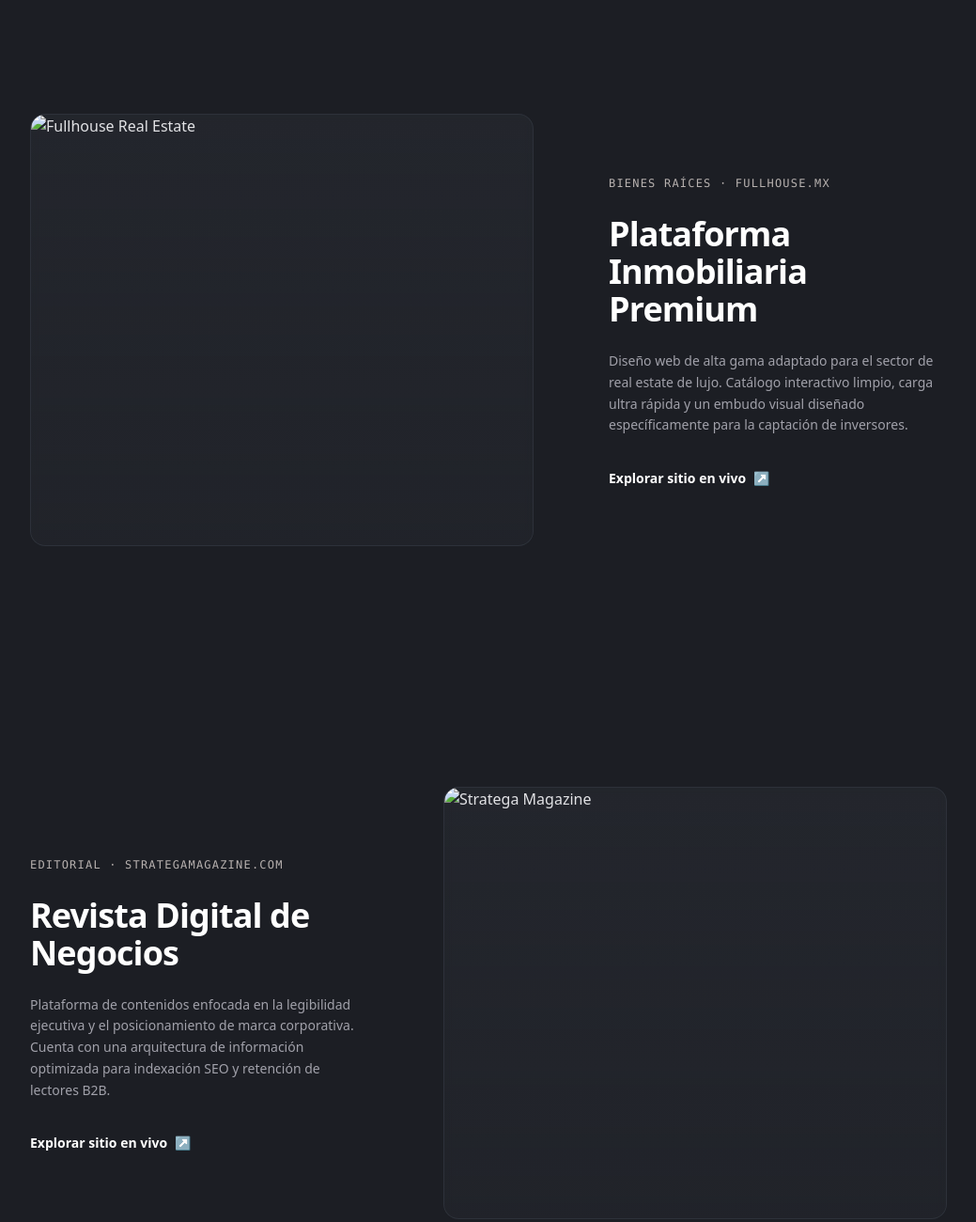
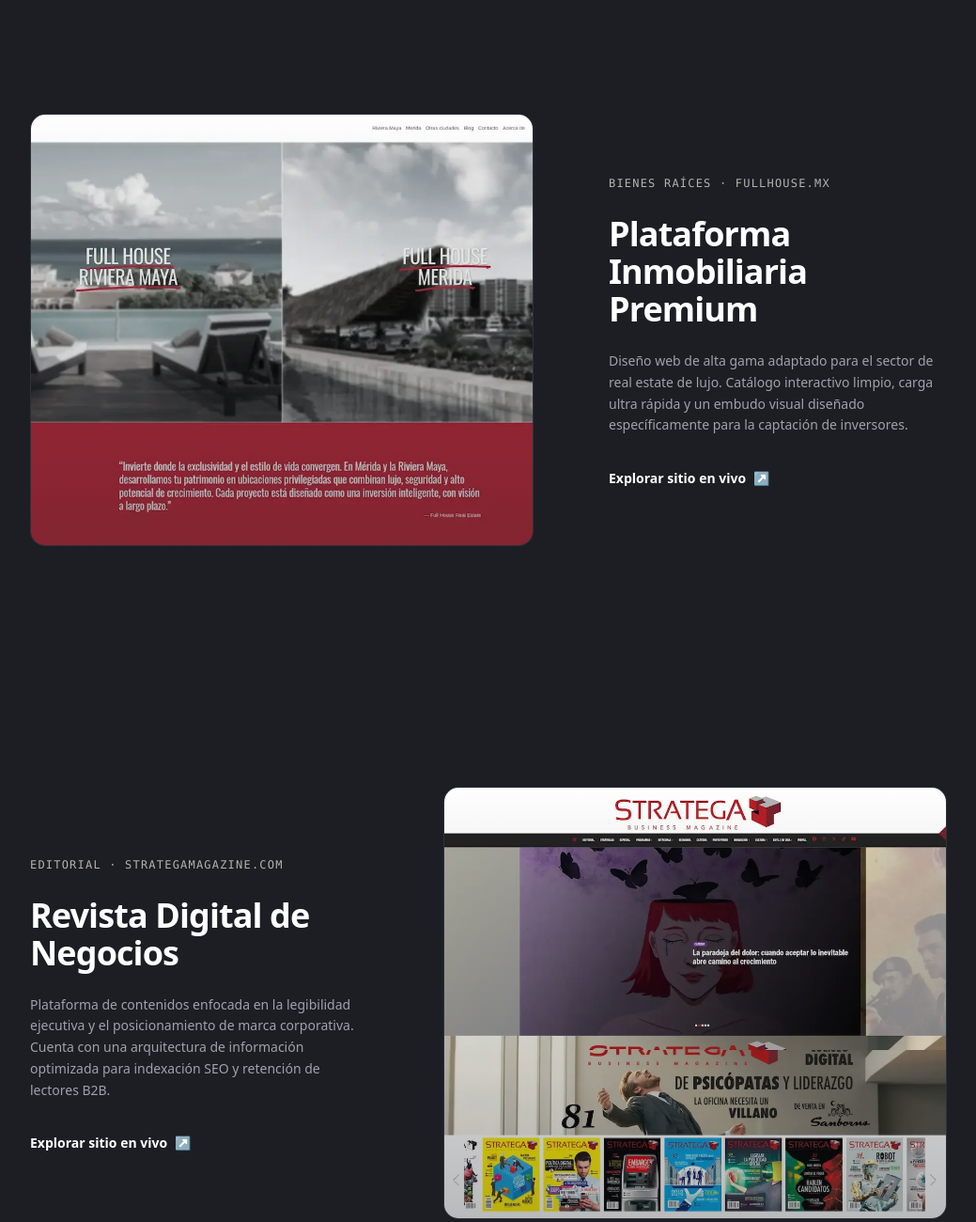
Before and after one commit to JavierCamarena1998/portfolio-slp, a plain HTML site: page index.html in a window 1280 px wide. Shown: the part 2700-4000 px from the top of the page at 94% size, without its empty margins (120-1159 px from the left). Drawn offline with nearby package versions, Linux system fonts and the light colour scheme.

Commit message:
se corige error en cambio de nombre de imagenes

```diff
--- a/index.html
+++ b/index.html
@@ -162,7 +162,7 @@
 
         <section class="grid grid-cols-1 md:grid-cols-12 gap-10 md:gap-20 items-center group reveal">
             <div class="md:col-span-7 h-72 md:h-[460px] overflow-hidden rounded-2xl border border-[#5D646D]/20 bg-[#424753]/20 backdrop-blur-sm group-hover:border-[#B7B1AF]/30 transition-all duration-500 relative">
-                <img src="img/inmobiliaria.webp" alt="Fullhouse Real Estate" class="object-cover object-top w-full h-full group-hover:scale-[1.02] transition-transform duration-700">
+                <img src="img/inmobiliaria2.webp" alt="Fullhouse Real Estate" class="object-cover object-top w-full h-full group-hover:scale-[1.02] transition-transform duration-700">
                 <div class="absolute inset-0 bg-gradient-to-t from-[#1C1E24]/30 to-transparent"></div>
             </div>
             <div class="md:col-span-5 space-y-6">
@@ -181,7 +181,7 @@
 
         <section class="grid grid-cols-1 md:grid-cols-12 gap-10 md:gap-20 items-center group reveal md:flex-row-reverse">
             <div class="md:col-span-7 md:order-2 h-72 md:h-[460px] overflow-hidden rounded-2xl border border-[#5D646D]/20 bg-[#424753]/20 backdrop-blur-sm group-hover:border-[#B7B1AF]/30 transition-all duration-500 relative">
-                <img src="img/revista.webp" alt="Stratega Magazine" class="object-cover object-top w-full h-full group-hover:scale-[1.02] transition-transform duration-700">
+                <img src="img/revista2.webp" alt="Stratega Magazine" class="object-cover object-top w-full h-full group-hover:scale-[1.02] transition-transform duration-700">
                 <div class="absolute inset-0 bg-gradient-to-t from-[#1C1E24]/30 to-transparent"></div>
             </div>
             <div class="md:col-span-5 md:order-1 space-y-6">
@@ -200,7 +200,7 @@
 
         <section class="grid grid-cols-1 md:grid-cols-12 gap-10 md:gap-20 items-center group reveal">
             <div class="md:col-span-7 h-72 md:h-[460px] overflow-hidden rounded-2xl border border-[#5D646D]/20 bg-[#424753]/20 backdrop-blur-sm group-hover:border-[#B7B1AF]/30 transition-all duration-500 relative">
-                <img src="img/intense.webp" alt="Intense Metal" class="object-cover object-top w-full h-full group-hover:scale-[1.02] transition-transform duration-700">
+                <img src="img/intense2.webp" alt="Intense Metal" class="object-cover object-top w-full h-full group-hover:scale-[1.02] transition-transform duration-700">
                 <div class="absolute inset-0 bg-gradient-to-t from-[#1C1E24]/30 to-transparent"></div>
             </div>
             <div class="md:col-span-5 space-y-6">
```
